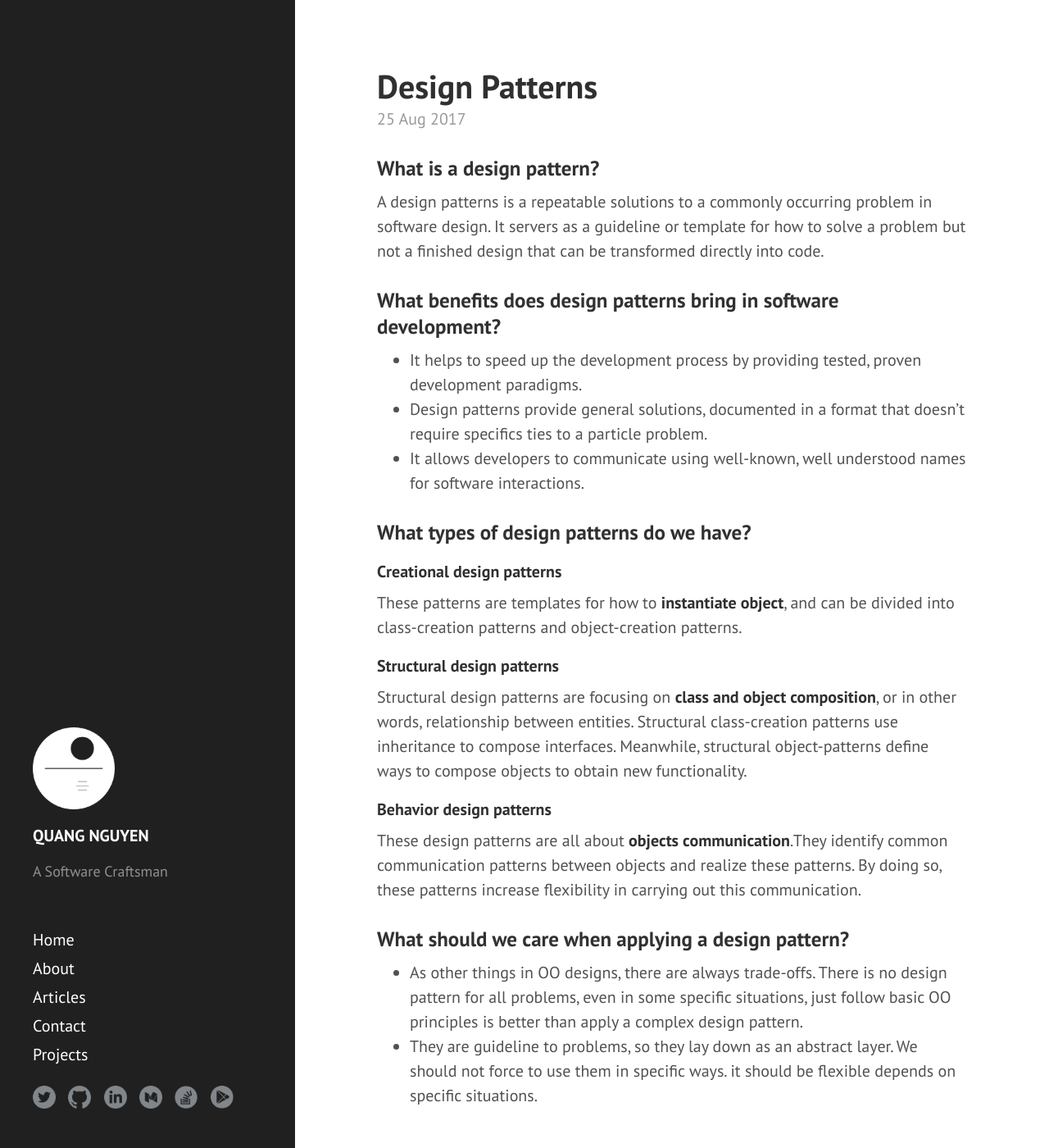
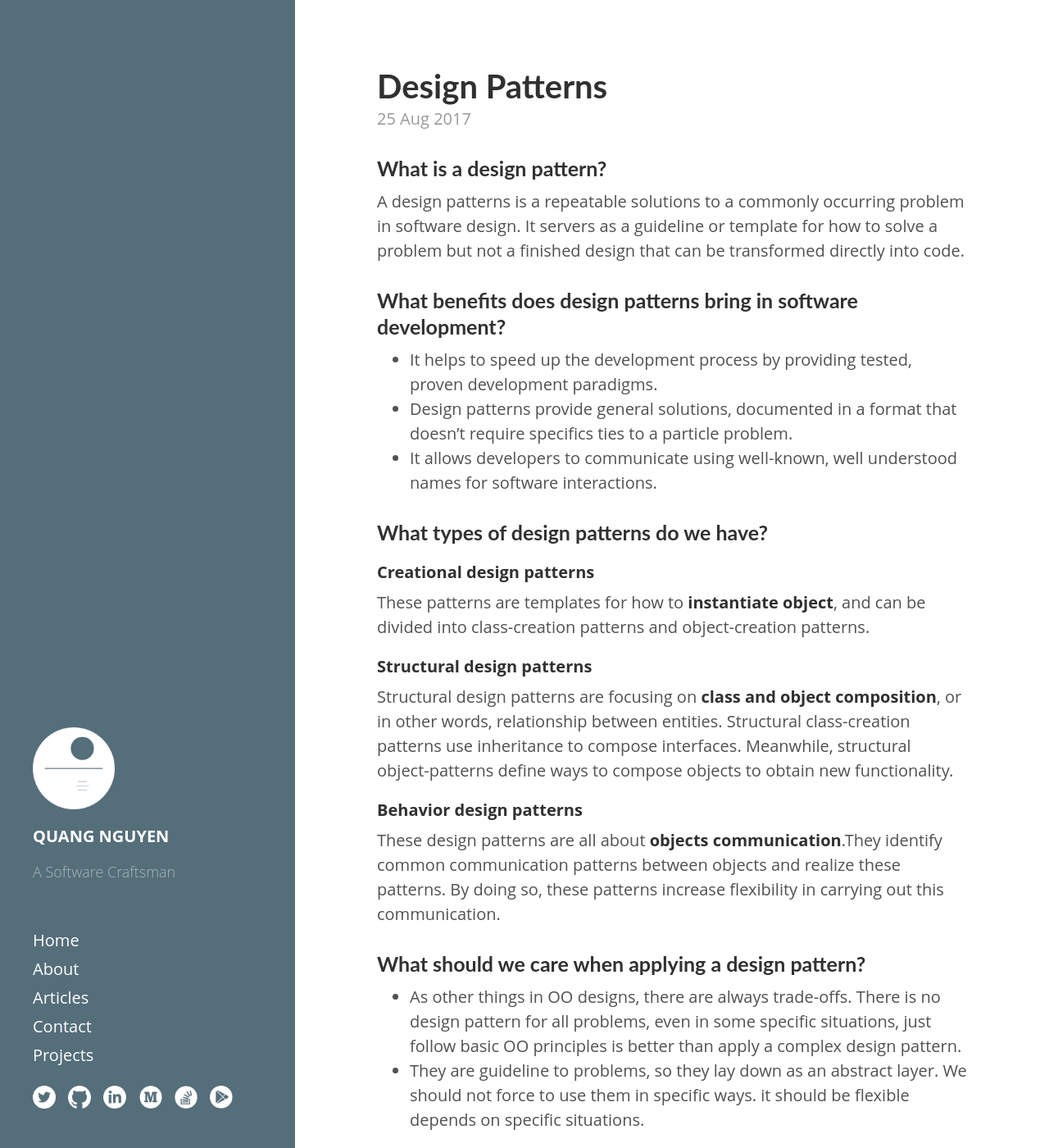
Before and after one commit to quangctkm9207/quangctkm9207.github.io, a Jekyll site: the page built from _posts/design-pattern/2017-08-25-design-pattern.md, in a window 1280 px wide and 1400 px high. Shown: the whole window at 82% size. Built offline with Jekyll 4.4.1, drawn with Linux system fonts in a browser that asks for light colours; comment, search, counter and statistics services are not loaded.

Commit message:
Update page styles.

```diff
--- a/_layouts/default.html
+++ b/_layouts/default.html
@@ -3,7 +3,7 @@
 
   {% include head.html %}
 
-  <body>
+  <body class="theme-base-0g">
 
     {% include sidebar.html %}
 
--- a/public/css/extended.css
+++ b/public/css/extended.css
@@ -1,11 +1,31 @@
+/* Custom theme */
+.theme-base-0g .sidebar {
+  background-color: #546E7A;
+}
+.theme-base-0g .content a,
+.theme-base-0g .related-posts li a:hover {
+  color: #1E88E5;
+}
+
 .center-image
 {
     margin: 0 auto;
     display: block;
 }
+
 img.emoji {
     display: inline;
     height: 1em;
     width: 1em;
     margin-bottom: 0.25em;
 }
+
+h1, h2, h3 {
+    font-family: Lato, sans-serif;
+}
+
+body {
+    font-family: 'Open Sans', sans-serif;
+    font-size: 17px
+    -webkit-font-smoothing: antialiased;
+}
```
Also changed, not shown: assets/ic_fb.png, assets/ic_github.png, assets/ic_gp.png, assets/ic_linkedin.png, assets/ic_medium.png, assets/ic_stackoverflow.png, assets/ic_twitter.png, assets/icon_144_white.png, assets/icon_512_white.png.
